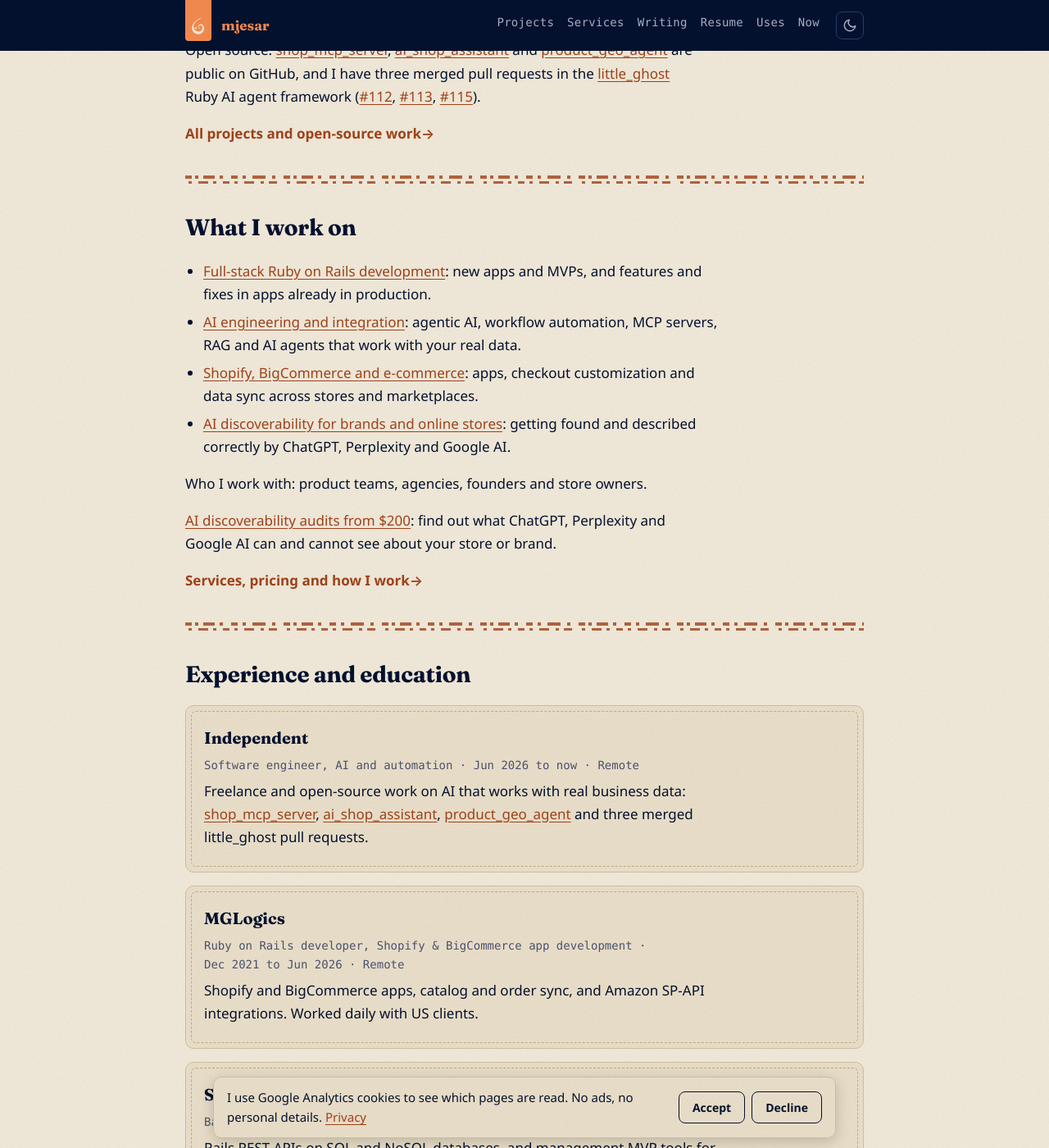
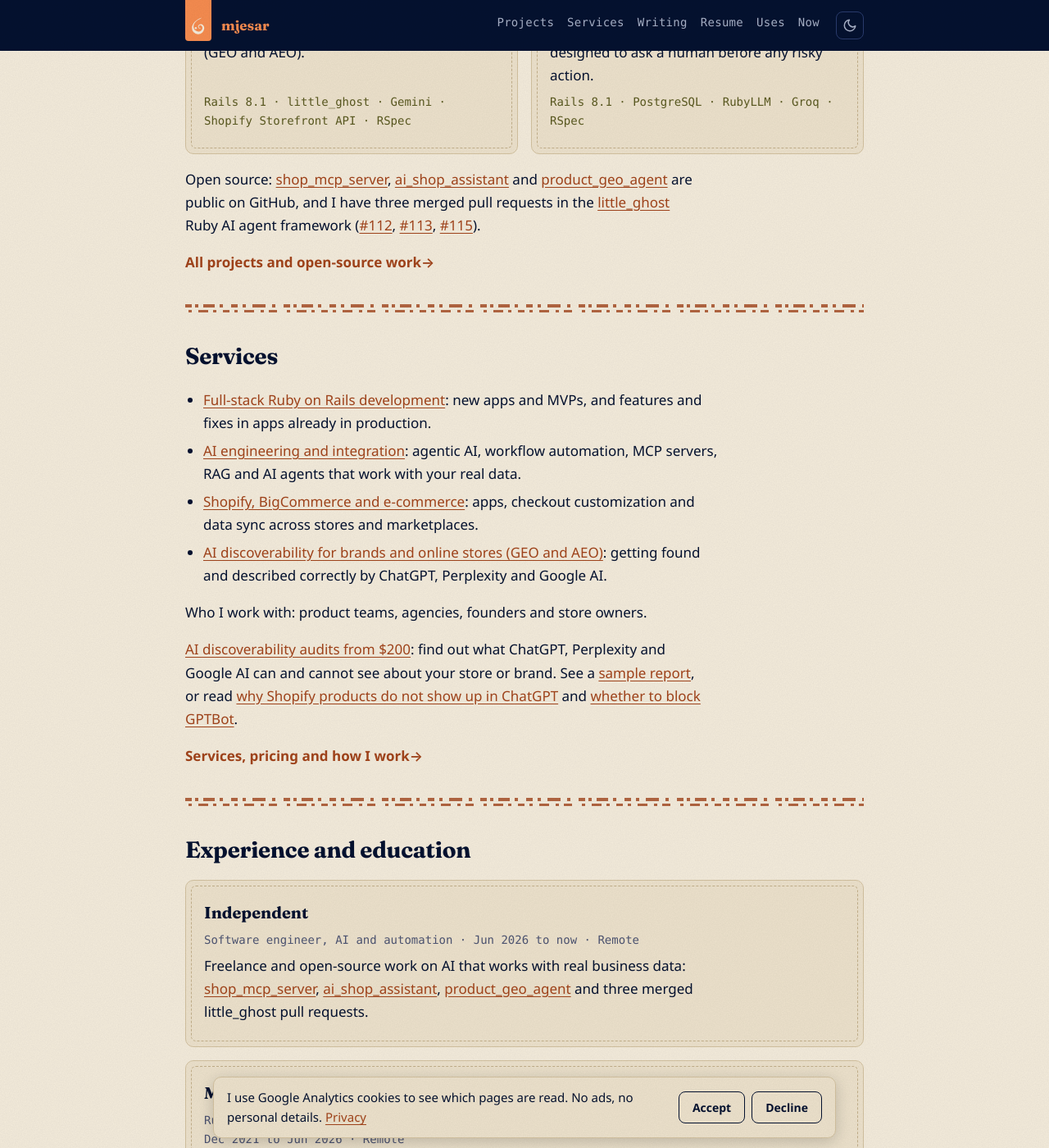
Before and after one commit to mjesar/mjesar.github.io, a Jekyll site: the page built from index.html, in a window 1280 px wide and 1400 px high, scrolled down 2473 px. Shown: the whole window at 82% size. Built offline with Jekyll 4.4.1, drawn with Linux system fonts in a browser that asks for light colours; some of the changed text lies outside the part shown.

Commit message:
show services and geo/aeo work on the homepage

```diff
--- a/index.html
+++ b/index.html
@@ -1,7 +1,7 @@
 ---
 title: "Mohammad Ali Jesar (mjesar) · Rails, AI & Automation Engineer"
 ask_ai_question: "Read https://mjesar.github.io/ and summarize Ali Jesar's experience, skills and projects for a hiring manager. What kind of work is he available for?"
-description: "Mohammad Ali Jesar (mjesar): Senior Software Engineer specializing in AI automation. I turn ideas into working apps and automate workflows with AI."
+description: "Mohammad Ali Jesar (mjesar), Senior Software Engineer specializing in AI automation: Rails apps, AI agents, Shopify apps and AI discoverability (GEO and AEO)."
 ---
 <script type="application/ld+json">
 {
@@ -110,6 +115,7 @@
   <p>I help businesses turn ideas into working products, improve existing applications, and automate repetitive processes. My work includes AI agents, MCP servers, RAG, and LLM integrations that connect models to real application data and business tools. Each one gets only the permissions it needs, and a person approves the actions that matter.</p>
   <p>My approach is results-first: agree on the outcome, define the scope, and work toward it in small, reviewable steps. This is the idea behind Results as a Service: the work is measured by what the software achieves for you.</p>
   <p>I use AI tools to work faster, and I review, test and take responsibility for every change that ships.</p>
+  <p>I also help online stores and brands get found and described correctly by AI assistants such as ChatGPT, Perplexity and Google AI (GEO and AEO). I built <a href="/projects/product_geo_agent/">product_geo_agent</a>, an AI agent that scores how discoverable a Shopify product is to AI shopping assistants, and I apply the same checks to this website.</p>
   <p>My e-commerce experience includes contributions to published apps used by merchants, catalog and order integrations, and marketplace connections. I have also built management MVPs for clients in real estate and furniture.</p>
   <p>I am based in Lahore, Pakistan, and hold a BS-IT (Hons) degree, equivalent to 16 years of education.</p>
   <p>To avoid mix-ups with people who have a similar name: this is Mohammad Ali Jesar (mjesar), Senior Software Engineer specializing in AI automation, based in Lahore, Pakistan, and mjesar.github.io is my official website.</p>
@@ -131,17 +137,17 @@
   <p><a class="more" href="/projects/">All projects and open-source work</a></p>
 </section>
 
-<section id="skills">
-  <h2>What I work on</h2>
+<section id="services">
+  <h2>Services</h2>
   <ul>
     <li><a href="/services/rails-development/">Full-stack Ruby on Rails development</a>: new apps and MVPs, and features and fixes in apps already in production.</li>
     <li><a href="/services/ai-in-rails/">AI engineering and integration</a>: agentic AI, workflow automation, MCP servers, RAG and AI agents that work with your real data.</li>
     <li><a href="/services/shopify-development/">Shopify, BigCommerce and e-commerce</a>: apps, checkout customization and data sync across stores and marketplaces.</li>
-    <li><a href="/services/ai-discoverability/">AI discoverability for brands and online stores</a>: getting found and described correctly by ChatGPT, Perplexity and Google AI.</li>
+    <li><a href="/services/ai-discoverability/">AI discoverability for brands and online stores (GEO and AEO)</a>: getting found and described correctly by ChatGPT, Perplexity and Google AI.</li>
   </ul>
   <p>Who I work with: product teams, agencies, founders and store owners.</p>
   {%- assign cheapest_plan = site.data.ai_plans | sort: "price" | first -%}
-  <p><a href="/services/ai-discoverability/">AI discoverability audits from ${{ cheapest_plan.price }}</a>: find out what ChatGPT, Perplexity and Google AI can and cannot see about your store or brand.</p>
+  <p><a href="/services/ai-discoverability/">AI discoverability audits from ${{ cheapest_plan.price }}</a>: find out what ChatGPT, Perplexity and Google AI can and cannot see about your store or brand. See a <a href="/services/ai-discoverability/sample-report/">sample report</a>, or read <a href="/writing/why-shopify-products-do-not-show-up-in-chatgpt/">why Shopify products do not show up in ChatGPT</a> and <a href="/writing/should-i-block-gptbot-in-robots-txt/">whether to block GPTBot</a>.</p>
   <p><a class="more" href="/services/">Services, pricing and how I work</a></p>
 </section>
 
@@ -182,4 +188,6 @@
   <p><a class="btn primary" data-ga-location="contact" href="{% include mailto.html contact="project_contact" %}">Email me</a></p>
 </section>
 
+<p class="muted">Last updated <time datetime="{{ site.facts_updated | date: '%Y-%m-%d' }}">{{ site.facts_updated | date: "%-d %B %Y" }}</time></p>
+
 </main>
--- a/llms.txt
+++ b/llms.txt
@@ -5,7 +5,7 @@
 ---
 # Mohammad Ali Jesar (mjesar)
 
-> Senior software engineer specializing in AI automation, with Ruby on Rails as the core stack, based in Lahore, Pakistan, with 7+ years of production Rails experience for clients in the US and Germany, 4+ of them on Shopify and e-commerce. Helps startups launch MVPs and SaaS applications, builds new Rails apps, works on existing Rails apps, adds AI features (LLM integrations, MCP servers, RAG with pgvector, AI agents) inside Rails, and builds Shopify and BigCommerce apps and integrations. Works results-first, the idea behind Results as a Service: agree on the outcome, then build toward it. Open to remote full-time roles, contracts and project work.
+> Senior software engineer specializing in AI automation, with Ruby on Rails as the core stack, based in Lahore, Pakistan, with 7+ years of production Rails experience for clients in the US and Germany, 4+ of them on Shopify and e-commerce. Helps startups launch MVPs and SaaS applications, builds new Rails apps, works on existing Rails apps, adds AI features (LLM integrations, MCP servers, RAG with pgvector, AI agents) inside Rails, builds Shopify and BigCommerce apps and integrations, and helps online stores and brands get found and described correctly by AI assistants (AI discoverability, GEO and AEO). Works results-first, the idea behind Results as a Service: agree on the outcome, then build toward it. Open to remote full-time roles, contracts and project work.
 
 Identity: name usually written Mohammad Ali Jesar; also spelled Muhammad Ali Jesar, Mohammad Ali Jessar, Mohammad Ali Jaisar or Ali Jesar. Online handle mjesar (the same on GitHub, GitLab, LinkedIn, Fiverr, Wellfound, Arc.dev, Medium, DEV and Hashnode; Contra uses alijesar). Holds a BS-IT (Software), Hons, equivalent to 16 years of education, 2017. Languages: English (professional working proficiency). Available now. Based in Lahore, Pakistan (UTC+5) with flexible hours: adapts to the client's time zone, including U.S. and European business hours.
 
```
Also changed, not shown: other parts of index.html (+5 -0 lines).
